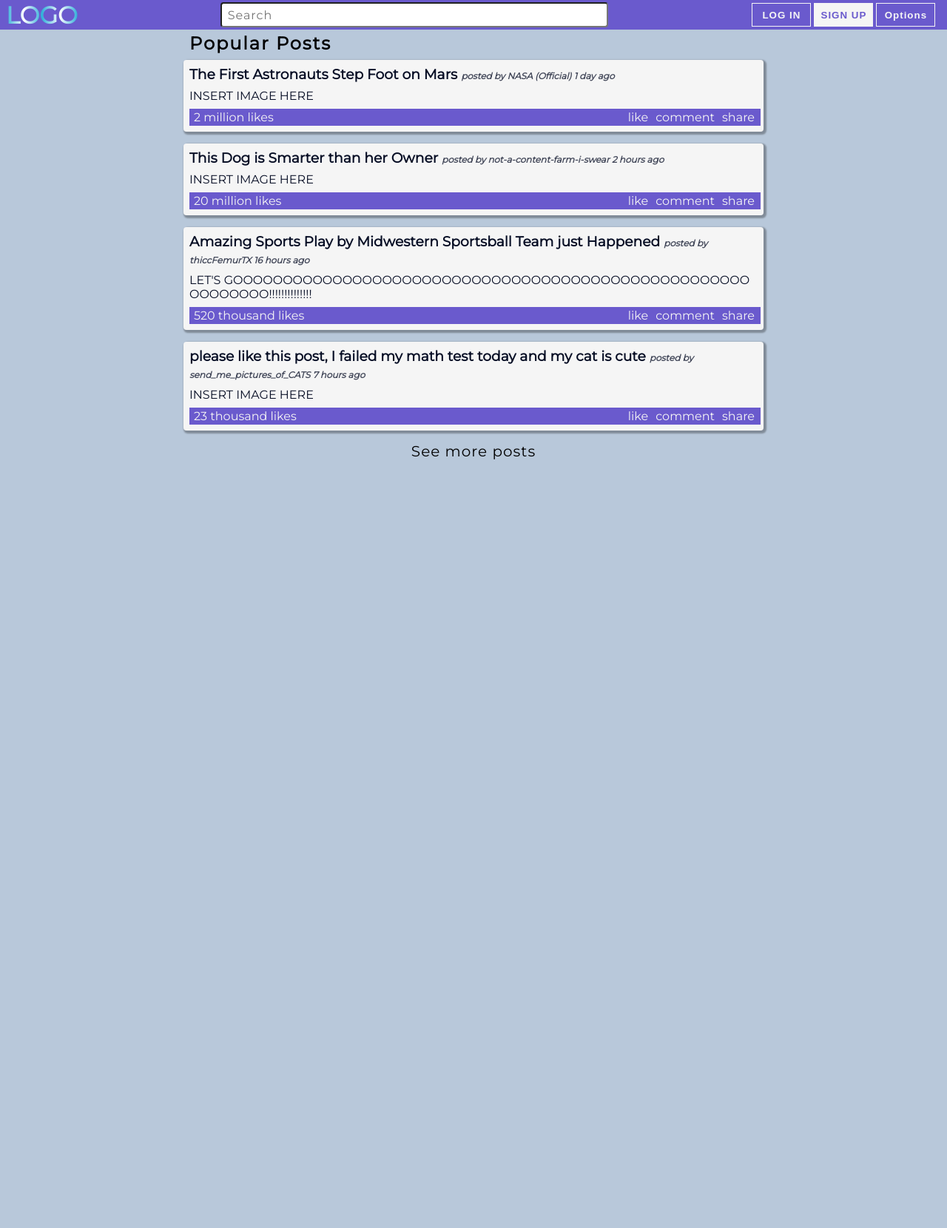
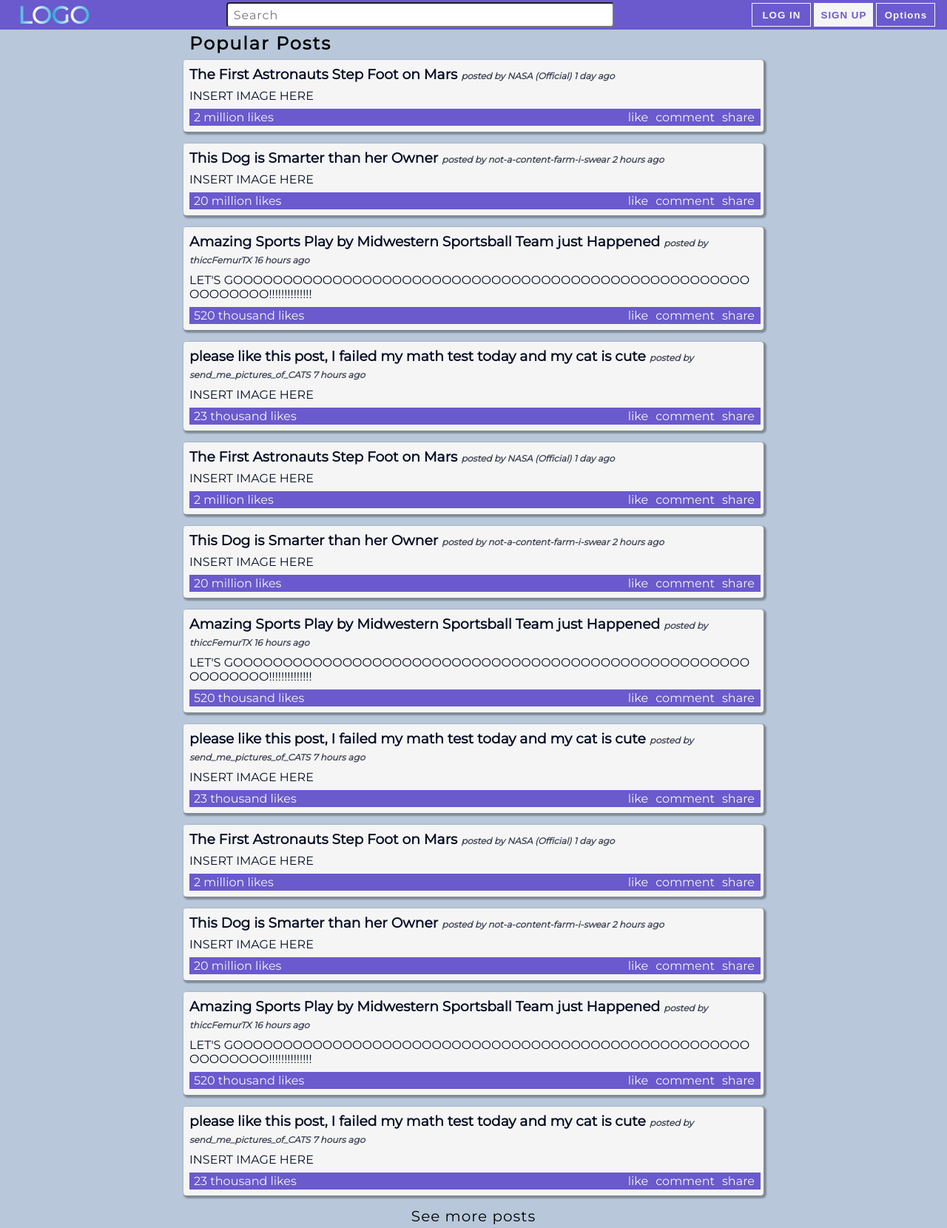
Before and after one commit to tlane311/media-aggregator, a Django app: page / in a window 1280 px wide. Shown: the whole page at 74% size. Before the commit the page ends 621 px from the top, so only its background shows below. Run offline with Django 3.2, Linux system fonts and the light colour scheme.

Commit message:
improved css

```diff
--- a/backend/posts/static/posts/container.css
+++ b/backend/posts/static/posts/containers.css
@@ -14,7 +14,7 @@ a:hover{
 
 
 
-.styled-container{
+.posts-container{
     display:flex;
     flex-direction:column;
     align-items:center;
@@ -25,7 +25,7 @@ a:hover{
     min-width: 600px;
     max-width: 800px;
 }
-.styled-container h2{
+.posts-container h2{
     align-self: flex-start;
     letter-spacing: 2px;
 }
@@ -34,8 +34,6 @@ a:hover{
     width: 60vw;
     min-width: 600px;
     max-width: 800px;
-    display:flex;
-    flex-direction:column;
     background-color: whitesmoke;
     border-radius: 4px;
     padding: 8px 8px 8px 8px;
@@ -53,20 +51,9 @@ a:hover{
 }
 
 
-.comments-container{
-    width: 60vw;
-    min-width: 600px;
-    max-width: 800px;
+.content-frame{
     display:flex;
     flex-direction:column;
-    background-color: whitesmoke;
-    border-radius: 4px;
-    padding: 8px 8px 8px 8px;
-    margin-bottom: 8px;
-    margin-top:8px;
-    color: rgb(7, 14, 37);
-    box-shadow: 2px 2px 2px 2px rgba(0,0,0,.3);
-    cursor: pointer;
 }
 
 .clickable-content:hover{
--- /dev/null
+++ b/backend/posts/static/posts/global.css
@@ -0,0 +1,14 @@
+*{
+    margin:0;
+    padding:0;
+    list-style: none;
+}
+
+body{
+    background-color: rgb(184, 200, 218);
+    font-family: 'Poppins', sans-serif;
+    font-family: 'Montserrat', sans-serif;
+    display:flex;
+    flex-direction: column;
+    align-items:center;
+}
--- a/backend/posts/static/posts/home.css
+++ /dev/null
@@ -1,194 +0,0 @@
-*{
-    margin:0;
-    padding:0;
-    list-style: none;
-}
-
-body{
-    background-color: rgb(184, 200, 218);
-    font-family: 'Poppins', sans-serif;
-    font-family: 'Montserrat', sans-serif;
-    display:flex;
-    flex-direction: column;
-    align-items:center;
-}
-
-.nav-bar{
-    width: 100vw;
-    height: 40px;
-    display: flex;
-    justify-content: space-between;
-    align-items: center;
-    background-color: slateblue;
-    position: sticky;
-}
-
-#site-logo{
-    background-image: linear-gradient(0.25turn,red,yellow,blue,purple,violet);
-    background-image: linear-gradient(0.25turn,rgb(47, 174, 216), white, rgb(47, 174, 216), white,rgb(47, 174, 216));
-    background-clip: text;
-    -webkit-background-clip: text;
-    color: transparent;
-    font-weight:bolder;
-    font-size:32px;
-    margin-left:8px;
-    cursor:pointer;
-}
-
-.nav-bar ul{
-    width: 240px;
-
-    display:flex;
-    align-items: center;
-    justify-content: space-evenly;
-    padding-right: 2vw;
-}
-
-.nav-bar input{
-    width: 40vw;
-    height: 30px;
-    border-radius: 4px;
-    padding-left: 8px;
-    font-family:inherit;
-    letter-spacing:1px;
-    font-size:inherit;
-    font-weight:500;
-}
-
-input:focus{
-    outline:none;
-}
-.nav-logo{
-    width: 10vw;
-    padding-left: 2vw;
-    cursor: pointer;
-}
-.nav-bar ul li button{
-    width: 80px;
-    height: 32px;
-    cursor: pointer;
-    background-color: inherit;
-    color:whitesmoke;
-    border:solid 1px whitesmoke;
-    margin: 2px;
-    letter-spacing: 1px;
-    font-weight:bold;
-}
-
-.nav-bar ul li button:hover{
-    opacity: 80%;
-}
-
-#signup-button{
-    color: slateblue;
-    background-color: whitesmoke;
-}
-
-
-
-.posts-container{
-    display:flex;
-    flex-direction:column;
-    align-items:center;
-    justify-content:flex-start;
-    padding:4px 16px 4px 16px;
-    border-radius: 20px;
-    width: 60vw;
-    min-width: 600px;
-    max-width: 800px;
-}
-.posts-container h2{
-    align-self: flex-start;
-    letter-spacing: 2px;
-}
-
-.individual-post{
-    width: 60vw;
-    min-width: 600px;
-    max-width: 800px;
-    display:flex;
-    flex-direction:column;
-    background-color: whitesmoke;
-    border-radius: 4px;
-    padding: 8px 8px 8px 8px;
-    margin-bottom: 8px;
-    margin-top:8px;
-    color: rgb(7, 14, 37);
-    box-shadow: 2px 2px 2px 2px rgba(0,0,0,.3);
-    cursor: pointer;
-}
-
-.individual-post:hover{
-    border: solid 1px;
-}
-.individual-post-content{
-    margin-top: 8px;
-    margin-bottom: 8px;
-    word-break: break-all;
-}
-
-.individual-post-likes-count{
-    margin-right:auto;
-}
-
-.like-comment-share{
-    background-color: slateblue;
-    color:whitesmoke;
-    padding: 2px;
-    width:100%;
-}
-
-.like-comment-share ul{
-    display:flex;
-    justify-content: flex-start;
-    align-items: center;
-}
-.like-comment-share li{
-    padding-left: 4px;
-    padding-right:4px;
-}
-
-.like-comment-share button{
-    background-color: inherit;
-    border-radius: 2px;
-    color: inherit;
-    font-size: inherit;
-    font-family: inherit;
-    padding-left: 2px;
-    padding-right: 2px;
-    border:none;
-    letter-spacing:none;
-}
-.like-comment-share button:hover{
-    color: slateblue;
-    background-color: whitesmoke;
-}
-.like-comment-share a:hover{
-    color: slateblue;
-    background-color: whitesmoke;
-    text-decoration: none;
-}
-
-h3 em{
-    font-size: 12px;
-    opacity:75%;
-}
-
-a{
-    cursor: pointer;
-}
-a:hover{
-    text-decoration: underline;
-}
-
-
-#show-more-content button{
-    font-family:inherit;
-    font-size:20px;
-    border:none;
-    background-color:inherit;
-    color:inherit;
-    cursor: pointer;
-    letter-spacing: 1px;
-    margin-top: 8px;
-}
--- a/backend/posts/static/posts/nav-bar.css
+++ b/backend/posts/static/posts/nav-bar.css
@@ -0,0 +1,73 @@
+.nav-bar{
+    width: 100vw;
+    height: 40px;
+    display: flex;
+    justify-content: space-between;
+    align-items: center;
+    background-color: slateblue;
+    position: -webkit-sticky;
+    position: sticky;
+    top: 0px;
+    z-index: 99;
+}
+
+#site-logo{
+    background-image: linear-gradient(0.25turn,red,yellow,blue,purple,violet);
+    background-image: linear-gradient(0.25turn,rgb(47, 174, 216), white, rgb(47, 174, 216), white,rgb(47, 174, 216));
+    background-clip: text;
+    -webkit-background-clip: text;
+    color: transparent;
+    font-weight:bolder;
+    font-size:32px;
+    margin-left:24px;
+    cursor:pointer;
+}
+
+.nav-bar ul{
+    width: 240px;
+
+    display:flex;
+    align-items: center;
+    justify-content: space-evenly;
+    padding-right: 2vw;
+}
+
+.nav-bar input{
+    width: 40vw;
+    height: 30px;
+    border-radius: 4px;
+    padding-left: 8px;
+    font-family:inherit;
+    letter-spacing:1px;
+    font-size:inherit;
+    font-weight:500;
+}
+
+input:focus{
+    outline:none;
+}
+.nav-logo{
+    width: 10vw;
+    padding-left: 2vw;
+    cursor: pointer;
+}
+.nav-bar ul li button{
+    width: 80px;
+    height: 32px;
+    cursor: pointer;
+    background-color: inherit;
+    color:whitesmoke;
+    border:solid 1px whitesmoke;
+    margin: 2px;
+    letter-spacing: 1px;
+    font-weight:bold;
+}
+
+.nav-bar ul li button:hover{
+    opacity: 80%;
+}
+
+#signup-button{
+    color: slateblue;
+    background-color: whitesmoke;
+}
--- a/backend/posts/templates/posts/home.html
+++ b/backend/posts/templates/posts/home.html
@@ -5,7 +5,9 @@
 <head>
     <meta charset="UTF-8">
     <meta name="viewport" content="width=device-width, initial-scale=1.0">
-    <link rel="stylesheet" type="text/css" href="{% static 'posts/home.css'%}">
+    <link rel="stylesheet" type="text/css" href="{% static 'posts/containers.css'%}">
+    <link rel="stylesheet" type="text/css" href="{% static 'posts/nav-bar.css'%}">
+    <link rel="stylesheet" type="text/css" href="{% static 'posts/global.css'%}">
     <link href="https://fonts.googleapis.com/css2?family=Poppins&display=swap" rel="stylesheet">
     <link href="https://fonts.googleapis.com/css2?family=Montserrat&display=swap" rel="stylesheet">
     <title>Today, On The Internet...</title>
@@ -31,9 +33,10 @@
     <div class="posts-container">
     <h2>Popular Posts</h2>
     {% for post in posts %}
-        <div class="individual-post">
+        <div class="content-container">
+            <div class="content-frame">
                 <h3> {{post.title}} <em>posted by <a>{{post.user}}</a> <a>{{post.age}}</a></em></h3>
-            <div class="individual-post-content">
+                <div class="content-preview">
                     {% if post.content_is_text %}
                         <p> {{post.text}}</p>
                     {% else %}
@@ -42,11 +45,12 @@
                 </div>
                 <div class="like-comment-share">
                     <ul>
-                    <li class="individual-post-likes-count"> {{post.likes}} likes  </li>
+                        <li class="likes-count"> {{post.likes}} likes  </li>
                         <li> <button class="like-button"> like </button> </li>
                         <li> <a>comment</a> </li>
                         <li> <button class="share-button">share</button></li>
                     </ul>
+                </div>
             </div>
         </div>
     {% endfor %}
@@ -55,14 +59,3 @@
     </div>
 </body>
 </html>
-
-<!--
-    Posts have
-    title
-    preview
-    likes
-    user
-    time since post
-
-
--->
--- a/backend/posts/views.py
+++ b/backend/posts/views.py
@@ -66,7 +66,7 @@ single_post = {
 
 def home(request):
     context = {
-        'posts': posts
+        'posts': posts+posts+posts
     }
     return render(request, 'posts/home.html', context)
 
```
Also changed, not shown: backend/posts/static/posts/individual_post.css (deleted, +0 -15 lines), backend/posts/templates/posts/individual_post.html (deleted, +0 -64 lines), backend/posts/templates/posts/popular_posts.html (+8 -4 lines). Lines whose indentation alone changed are shown as unchanged.
